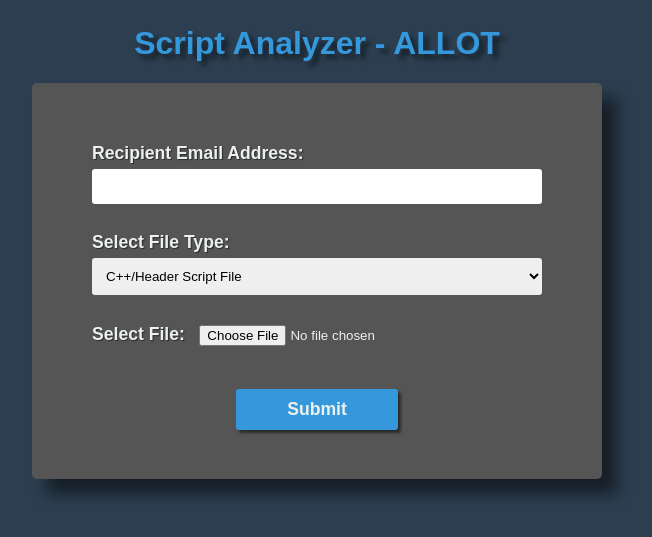
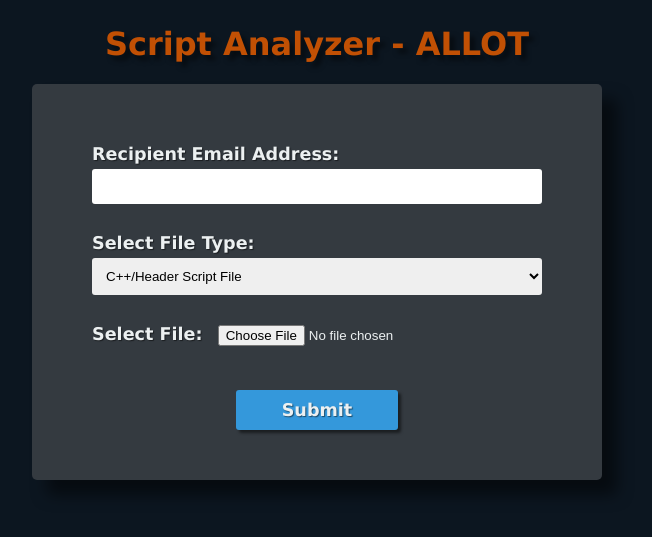
Before and after one commit to manucg17/Analyzer, a Flask app: page / in a window 1280 px wide. Shown: the top 537 px of the page, without its empty margins (323-975 px from the left). Run offline with Flask 3, Linux system fonts and the light colour scheme; parts of the project's set-up code (start-up, migrations or seed data) failed here and were passed over.

Commit message:
Updates
- Addition of Script name to Log/Email
- Repeated lines in the log will be discarded
- Consolidation of errors present on a single line for a particular
  check
- Removal of Unnecessary Text from GUI
- Addition of Recipient name to Email
- Reworked on Email for both Patch with and without .cpp/.h
- Implementing the change required for email when patch file contains
    diff files other than .cpp/.h
- GUI color enhancement for Visibility
- GUI Font enhancement for Readability

```diff
--- a/templates/index.html
+++ b/templates/index.html
@@ -5,15 +5,15 @@
     <!-- Styling for the page -->
     <style>
         body {
-            background-color: #2c3e50; /* Dark blue background */
-            color: #ecf0f1; /* Light text color */
-            font-family: Arial, sans-serif;
+            background-color: #0c1620;
+            color: #ecf0f1;
+            font-family: Verdana, sans-serif;
             margin: 25px auto 0;
             padding: 0;
         }
 
         h1 {
-            color: #3498db; /* Blue heading color */
+            color: #c15004;
             text-align: center;
             margin-top: 20px;
             font-size: 2em; /* Larger font size */
@@ -25,7 +25,7 @@
             max-width: 450px;
             margin: 20px auto;
             padding: 60px;
-            background-color: #555555;
+            background-color: #343a40;
             border-radius: 5px;
             box-shadow: 15px 15px 15px rgba(0, 0, 0, 0.5);
         }
@@ -51,6 +51,7 @@
             padding: 10px;
             font-weight: bold;
             font-size: 1.1em;
+            font-family: Verdana, sans-serif;
             margin-top: 5px;
             margin-bottom: -30px;
             box-sizing: border-box;
@@ -61,6 +62,7 @@
             color: #ecf0f1; /* Light text color */
             cursor: pointer;
             box-shadow: 3px 3px 3px rgba(0, 0, 0, 0.5);
+            text-shadow: 1px 1px 1px rgba(0, 0, 0, 0.5); /* Shadow effect for the text */
         }
 
         input[type="submit"]:hover {
```
